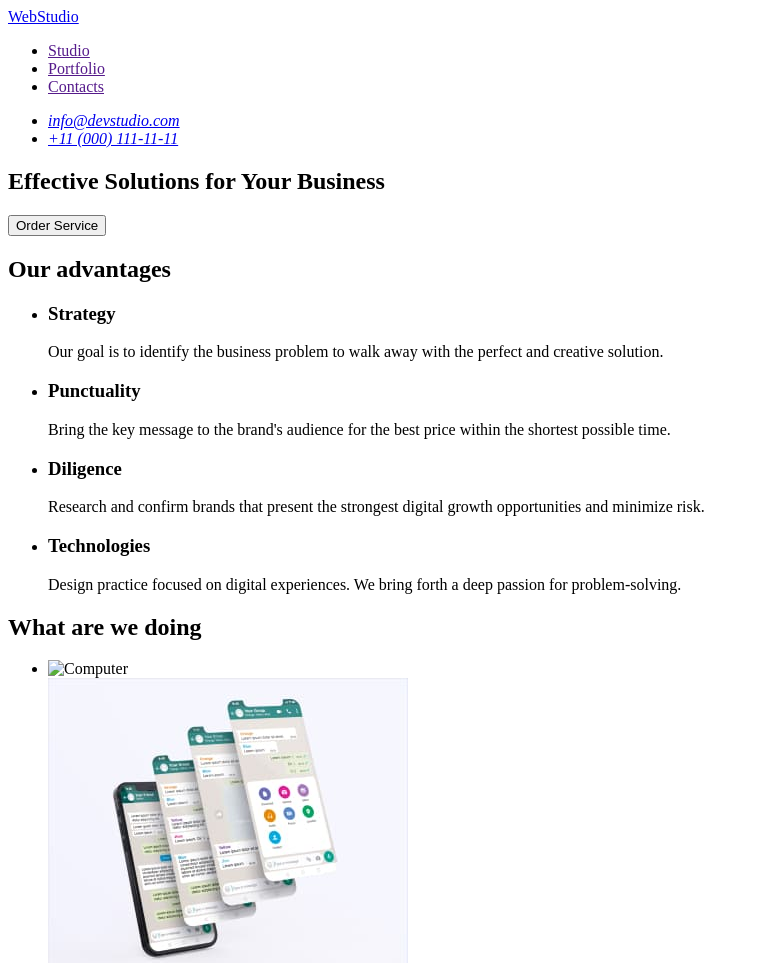
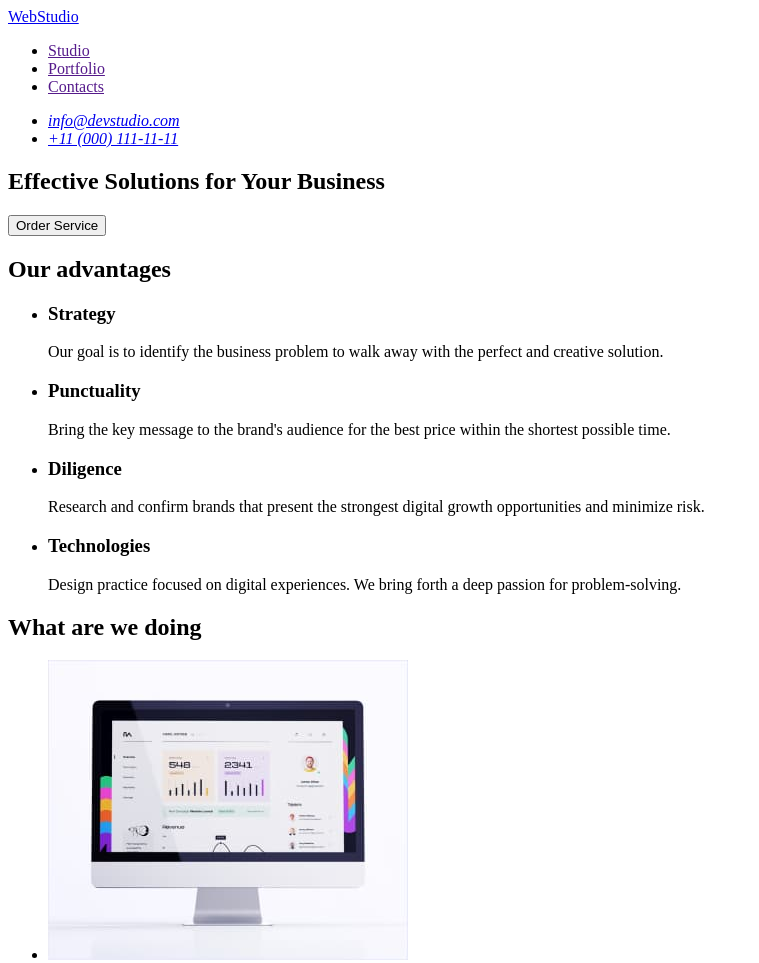
Before and after one commit to Nikolaihait4/goit-markup-hw-01, a plain HTML site: page index.html in a window 1280 px wide. Shown: the top 963 px of the page, without its empty margins (0-759 px from the left). Drawn offline with Linux system fonts and the light colour scheme; the site is published under a folder, as on GitHub Pages, so addresses that start at the root find nothing.

Commit message:
Update index.html

```diff
--- a/index.html
+++ b/index.html
@@ -66,7 +66,7 @@
       <section>
         <h2>What are we doing</h2>
         <ul>
-          <li><img src="/images/comp.jpg" alt="Computer" width="360" /></li>
+          <li><img src="./images/comp.jpg" alt="Computer" width="360" /></li>
           <li><img src="./images/telefon.jpg" alt="Telefon" width="360" /></li>
           <li>
             <img
```
